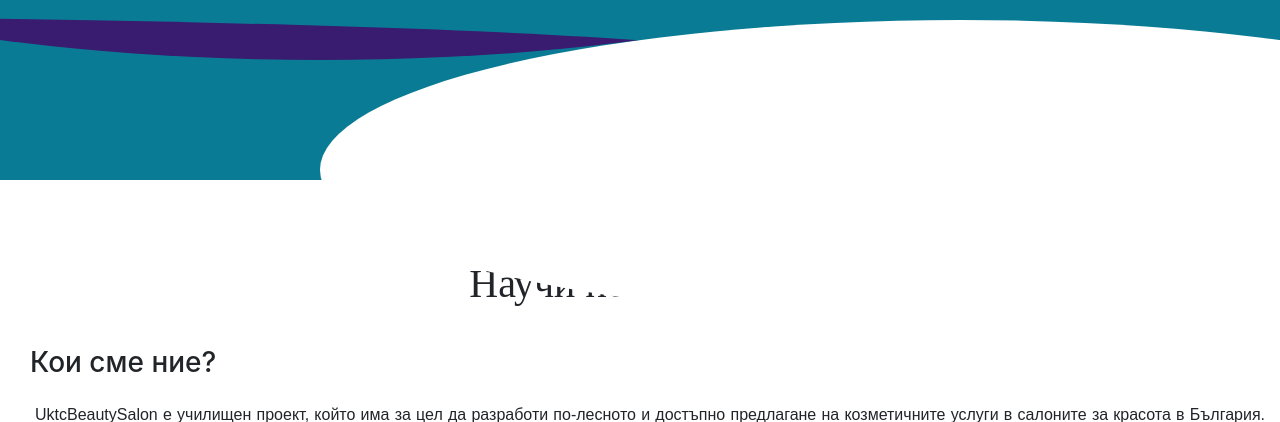
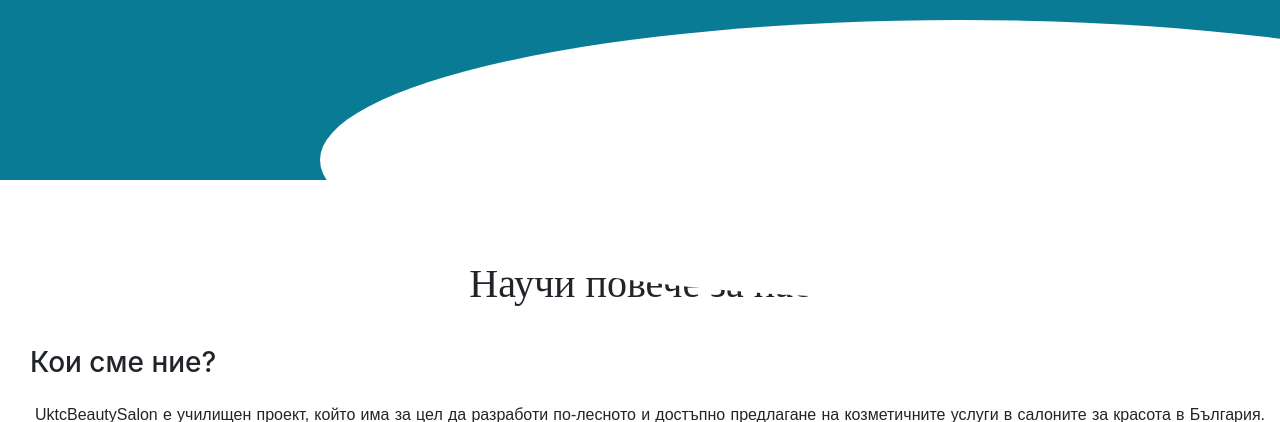
Before and after one commit to kysmetliiski/Beauty-Salon, a PHP site: page /kursova/aboutus.html in a window 1280 px wide; the page is wider, and only the part inside the window is pictured. Shown: the part 60-482 px from the top of that part. Run offline with PHP 8.4, Linux system fonts and the light colour scheme.

Commit message:
made clearing cache for html file
possible with "?v=" now you just add a number after = and the cache clears itself

```diff
--- a/aboutus.css
+++ b/aboutus.css
@@ -1,3 +1,4 @@
+
 .photo{
   width: 4%;
   height: 2%;
@@ -59,7 +60,7 @@ body {
     position: absolute;
     border-radius: 100%;
     width: 100%;
-    height: 300px;
+    height: 280px;
     background-color: white;
     right: -25%;
     top: 20px;
@@ -71,8 +72,8 @@ body {
     position: absolute;
     border-radius: 100%;
     width: 100%;
-    height: 300px;
-    background-color: rgb(57, 27, 112);
+    height: 280px;
+    background-color: rgb(10, 123, 148);
     left: -25%;
     top: -240px;
     clip-path: ellipse(100% 15% at -15% 100%);
--- a/aboutus.html
+++ b/aboutus.html
@@ -18,7 +18,7 @@
 <link rel="stylesheet" href="https://stackpath.bootstrapcdn.com/bootstrap/4.3.1/css/bootstrap.min.css" integrity="sha384-ggOyR0iXCbMQv3Xipma34MD+dH/1fQ784/j6cY/iJTQUOhcWr7x9JvoRxT2MZw1T" crossorigin="anonymous">
 
 
-            <link rel="stylesheet" type="text/css" href="aboutus.css" + new Date().getTime()>
+            <link rel="stylesheet" type="text/css" href="aboutus.css?v=" + new Date().getTime()>
 <body>
     <nav class="navbar navbar-expand-lg navbar-light bg-light">
 
```
